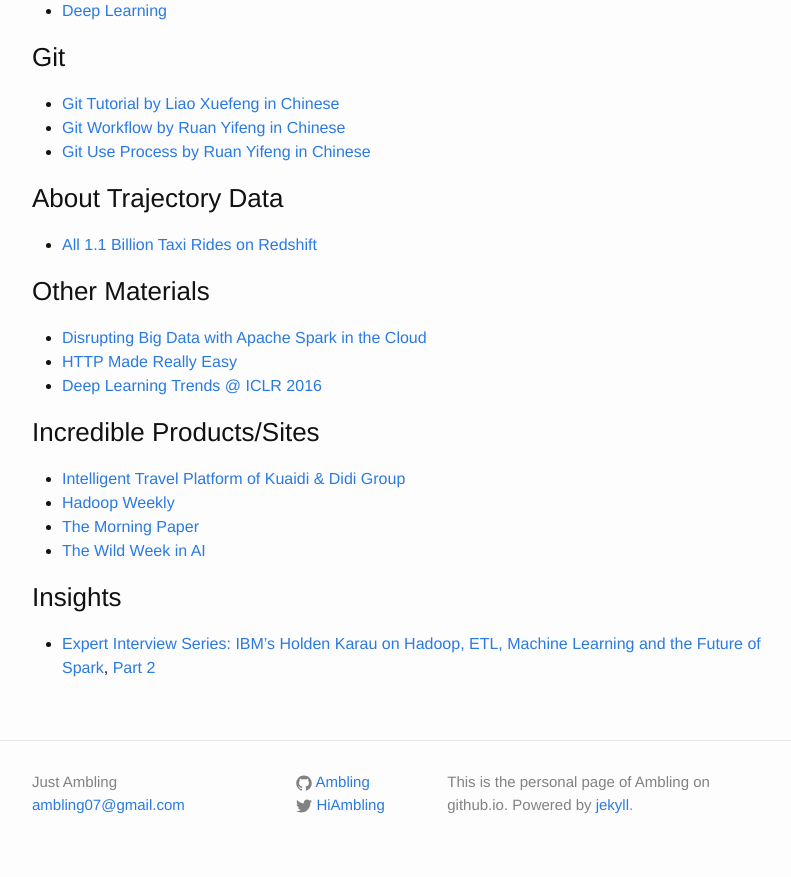
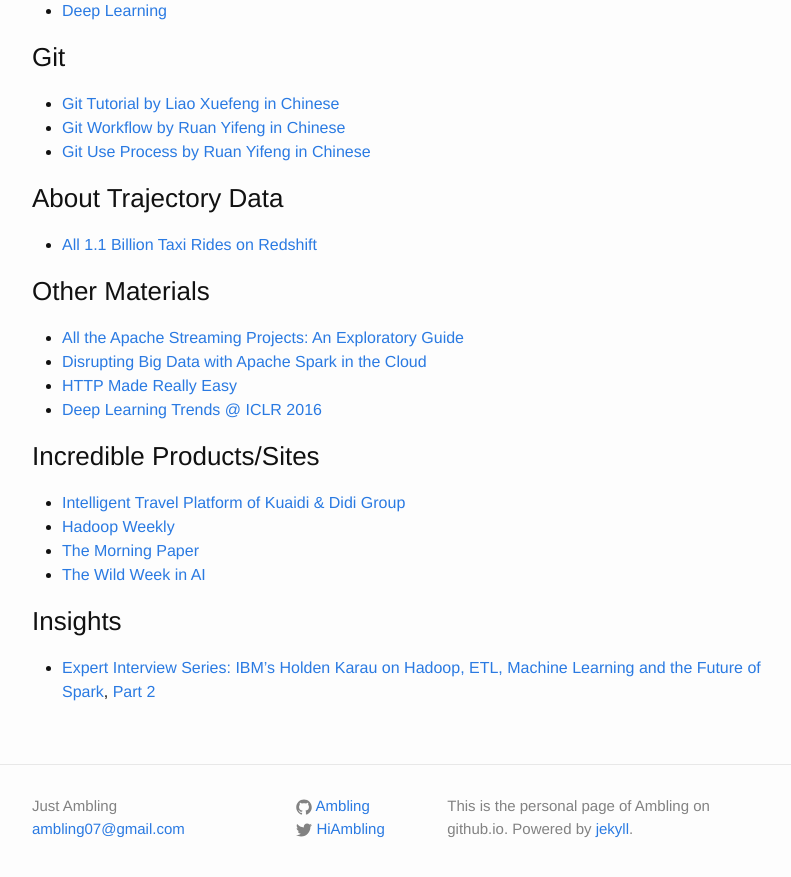
Before and after one commit to ambling/ambling.github.io, a Jekyll site: the page built from 00-recommands.md, in a window 1280 px wide and 900 px high, scrolled down 1440 px. Shown: the top 877 px of the window, without its empty margins (238-1029 px from the left). Built offline with Jekyll 4.4.1, drawn with Linux system fonts in a browser that asks for light colours.

Commit message:
add a streaming projects guide

```diff
--- a/00-recommands.md
+++ b/00-recommands.md
@@ -66,6 +66,7 @@ permalink: /recommands/
 - [All 1.1 Billion Taxi Rides on Redshift](http://tech.marksblogg.com/all-billion-nyc-taxi-rides-redshift.html)
 
 ### Other Materials
+- [All the Apache Streaming Projects: An Exploratory Guide](http://thenewstack.io/apache-streaming-projects-exploratory-guide/)
 - [Disrupting Big Data with Apache Spark in the Cloud](https://youtu.be/4uw_obRH5eM)
 - [HTTP Made Really Easy](http://www.jmarshall.com/easy/http/)
 - [Deep Learning Trends @ ICLR 2016](http://www.computervisionblog.com/2016/06/deep-learning-trends-iclr-2016.html?m=1)
```
